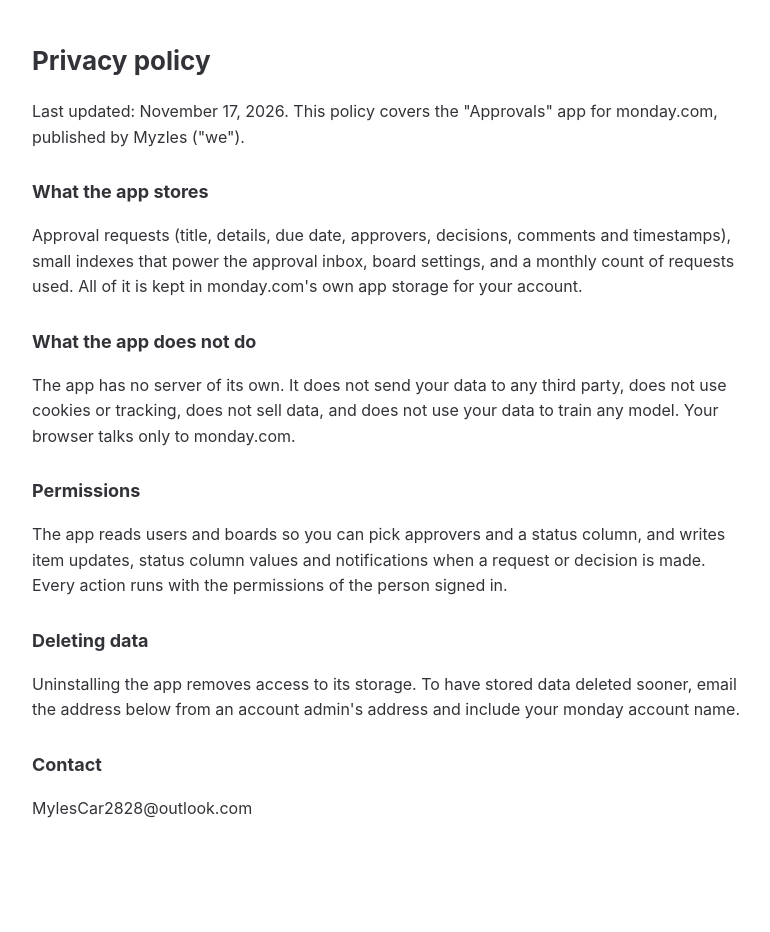
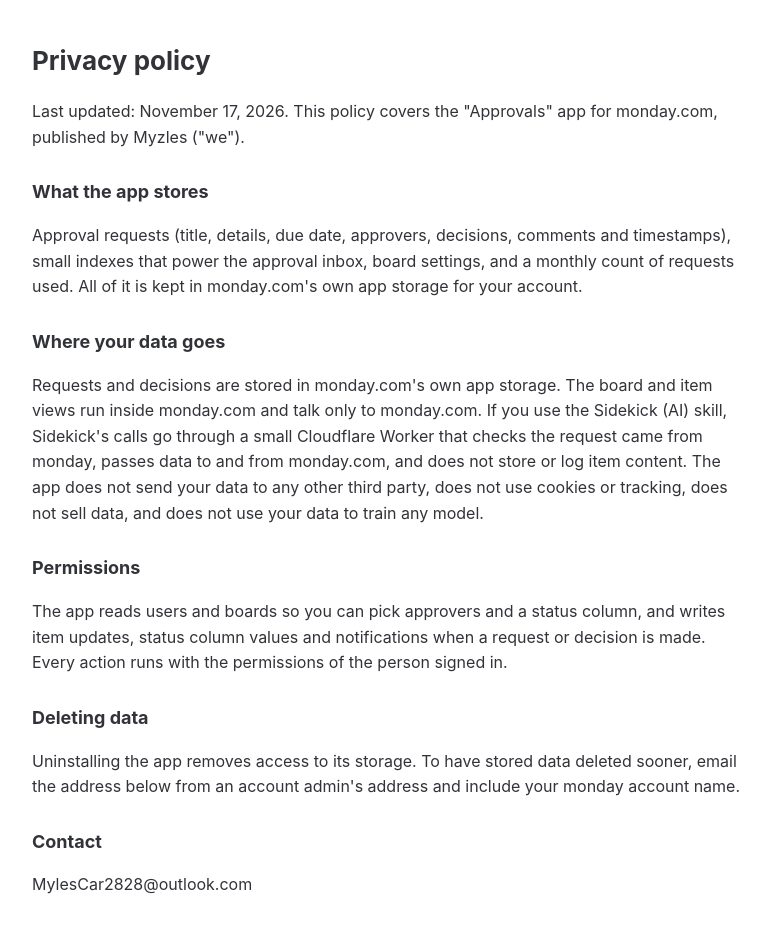
Before and after one commit to Myzles/monday-approvals, a plain HTML site: page privacy.html in a window 1280 px wide. Shown: the whole page, without its empty margins (248-1018 px from the left). Before the commit the page ends 861 px from the top, so only its background shows below. Drawn offline with Linux system fonts and the light colour scheme.

Commit message:
Update privacy.html

```diff
--- a/privacy.html
+++ b/privacy.html
@@ -7,8 +7,8 @@
 <p>Last updated: November 17, 2026. This policy covers the "Approvals" app for monday.com, published by Myzles ("we").</p>
 <h2>What the app stores</h2>
 <p>Approval requests (title, details, due date, approvers, decisions, comments and timestamps), small indexes that power the approval inbox, board settings, and a monthly count of requests used. All of it is kept in monday.com's own app storage for your account.</p>
-<h2>What the app does not do</h2>
-<p>The app has no server of its own. It does not send your data to any third party, does not use cookies or tracking, does not sell data, and does not use your data to train any model. Your browser talks only to monday.com.</p>
+<h2>Where your data goes</h2>
+<p>Requests and decisions are stored in monday.com's own app storage. The board and item views run inside monday.com and talk only to monday.com. If you use the Sidekick (AI) skill, Sidekick's calls go through a small Cloudflare Worker that checks the request came from monday, passes data to and from monday.com, and does not store or log item content. The app does not send your data to any other third party, does not use cookies or tracking, does not sell data, and does not use your data to train any model.</p>
 <h2>Permissions</h2>
 <p>The app reads users and boards so you can pick approvers and a status column, and writes item updates, status column values and notifications when a request or decision is made. Every action runs with the permissions of the person signed in.</p>
 <h2>Deleting data</h2>
```
